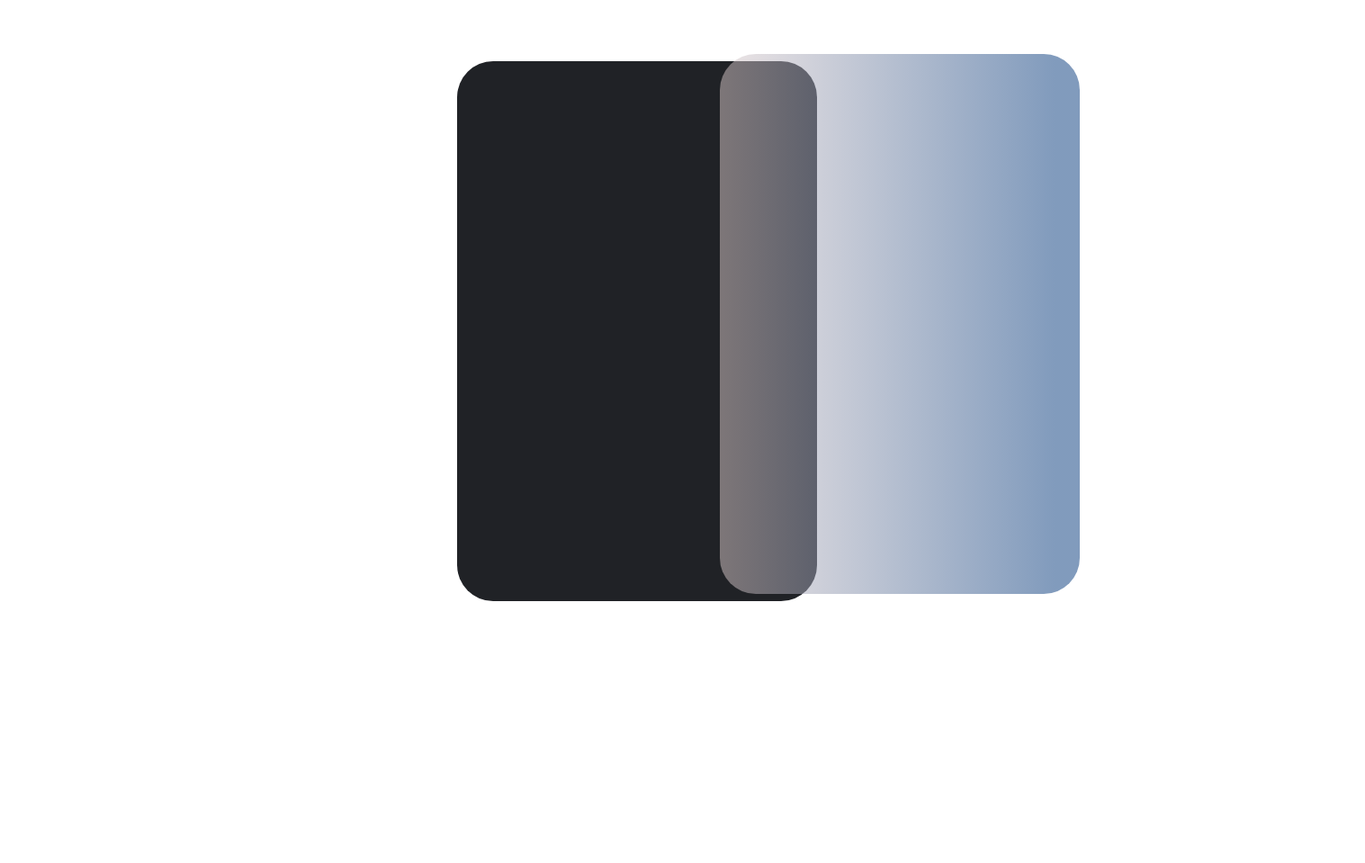
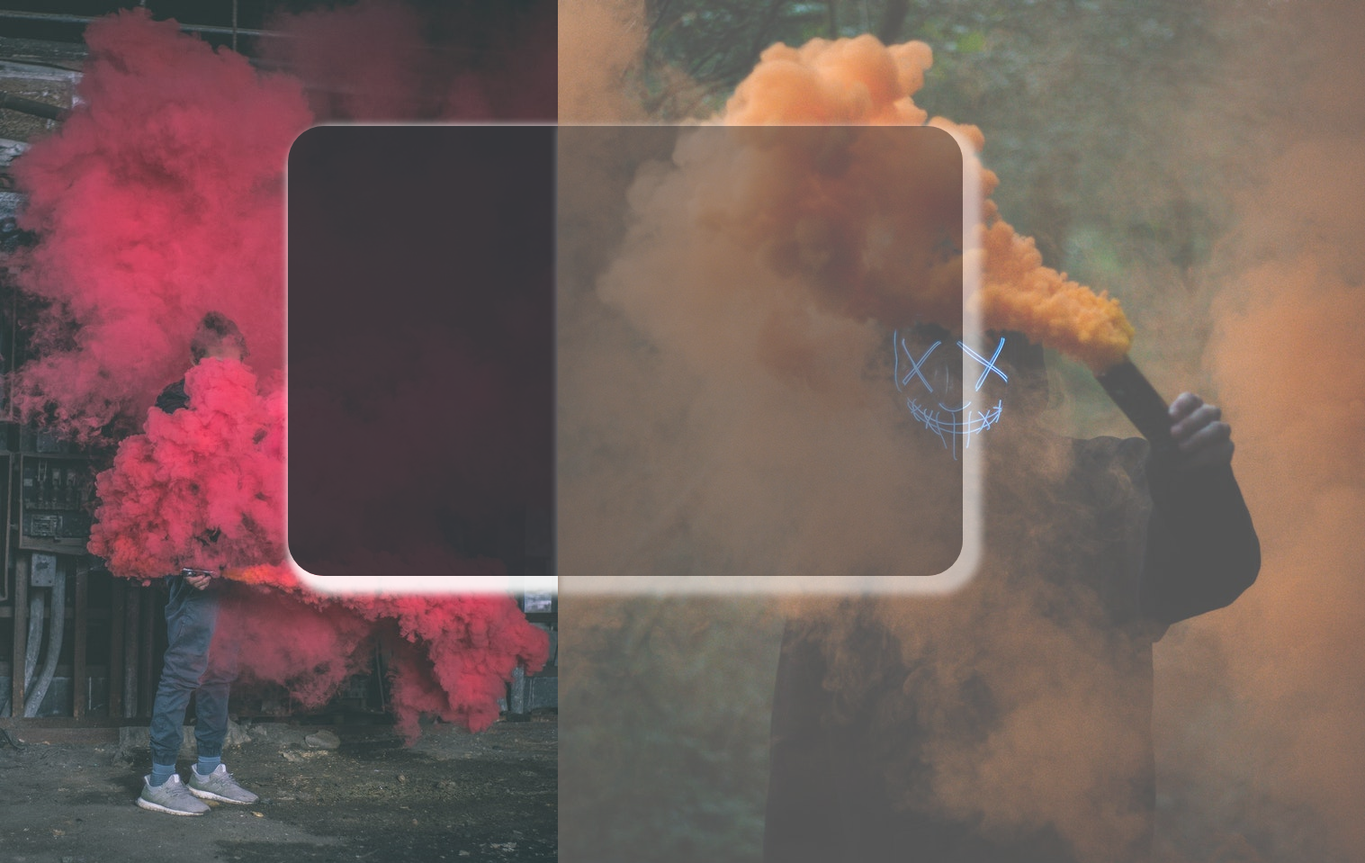
Before and after one commit to khushimatta/login_form, a plain HTML site: page index.html in a window 1280 px wide. Shown: the top 959 px of the page at 90% size, 1517 px wide, since content can reach past the window. Before the commit the page ends 800 px from the top, so only its background shows below. Drawn offline with Linux system fonts and the light colour scheme.

Commit message:
secondcommit

```diff
--- a/index.html
+++ b/index.html
@@ -1,17 +1,23 @@
 <!DOCTYPE html>
 <html lang="en" dir="ltr">
+
 <head>
   <meta charset="utf-8">
   <title>Login-form</title>
   <link rel="stylesheet" href="styles.css">
 </head>
+
 <body>
+  <div class="body12">
     <div class="body2">
 
     </div>
+  </div>
+  <div class="body23">
     <div class="body1">
-
+  </div>
   </div>
 
 </body>
+
 </html>
--- a/styles.css
+++ b/styles.css
@@ -4,27 +4,51 @@ body{
 }
 
  .body1{
-  height:600px;
-  width:400px;
+  height:500px;
+  width:450px;
   background: rgb(219,203,203);
-  background: linear-gradient(90deg, rgba(219,203,203,1) 0%, rgba(3,55,122,1) 93%);
-  border-radius: 40px;
+  background: linear-gradient(90deg, rgba(219,203,203,1) 0%, rgba(32,34,38,1) 0%);
+  border-top-right-radius:40px;
+  border-bottom-right-radius: 40px;
   position:absolute;
-  top:60px;
-  left:800px;
+  top:140px;
   opacity:0.5;
+  box-shadow:10px 10px 10px 10px white;
  }
  .body2{
-   height:600px;
-   width:400px;
+   height:500px;
+   width:300px;
    background: rgb(219,203,203);
    background: linear-gradient(90deg, rgba(219,203,203,1) 0%, rgba(32,34,38,1) 0%);
    position:relative;
-   top:60px;
-   left:500px;
-   border-radius:40px;
+   top:140px;
+   left:320px;
+   border-top-left-radius:40px;
+   border-bottom-left-radius: 40px;
    border-top:40px;
    border-left: 40px;
+   box-shadow:10px 10px 10px 10px white;
+   opacity:0.9;
 
-
- }
+}
+.body12{
+  height:1000px;
+  width:620px;
+  margin:0px auto 0px 0px;
+  position:absolute;
+  top:0px;
+  left:0px;
+  background-image:url(png2.jpg);
+  background-size:contain;
+  opacity:0.9;
+}
+.body23{
+  height:1000px;
+  width:897px;
+  position:absolute;
+  top:0px;
+  left:620px;
+  background-image: url(png3.jpg);
+  background-size: contain;
+  opacity:0.8;
+}
```
Also changed, not shown: png2.jpg (added), png3.jpg (added). Lines whose indentation alone changed are shown as unchanged.
